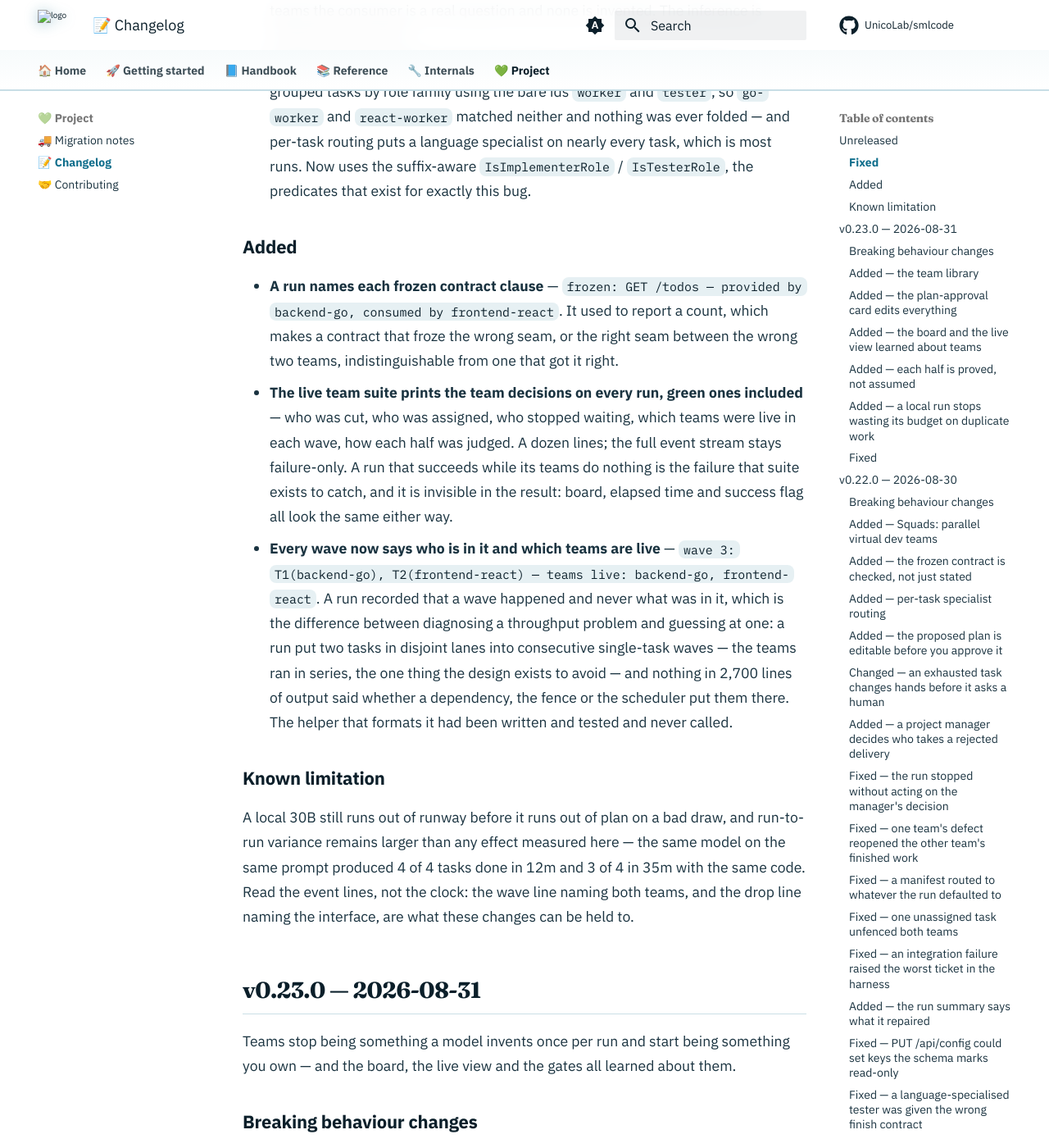
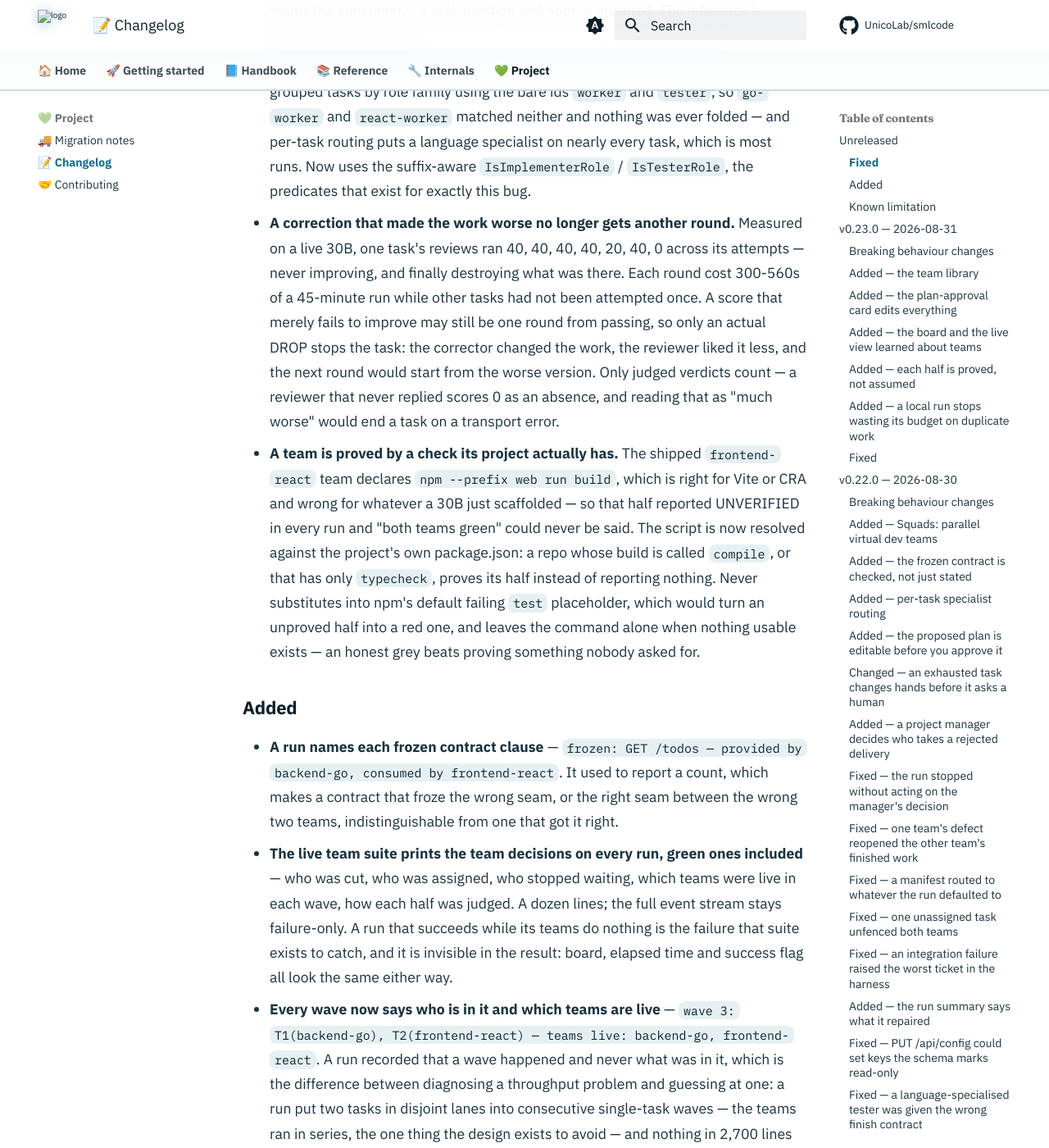
Before and after one commit to UnicoLab/smlcode, an MkDocs documentation site: the page built from docs/changelog.md, in a window 1280 px wide and 1400 px high, scrolled down 2388 px. Shown: the whole window at 82% size. Built offline with MkDocs 1.6.1 and Material for MkDocs 9.7.7, drawn with Linux system fonts in a browser that asks for light colours; comment, search, counter and statistics services are not loaded; some of the changed text lies outside the part shown.

Commit message:
docs: the measured cost of a task round on a local 30B
Planning 74-95s, a first attempt 54-150s, a correction round 306-561s.
Records the plan-size finding the cap does not yet act on: across nine
runs of the identical prompt against the same model and budget, every run
of 1-2 tasks succeeded and every run of 5 or more failed.

```diff
--- a/docs/changelog.md
+++ b/docs/changelog.md
@@ -80,6 +80,27 @@
   is most runs. Now uses the suffix-aware `IsImplementerRole` / `IsTesterRole`,
   the predicates that exist for exactly this bug.
 
+- **A correction that made the work worse no longer gets another round.**
+  Measured on a live 30B, one task's reviews ran 40, 40, 40, 40, 20, 40, 0
+  across its attempts — never improving, and finally destroying what was there.
+  Each round cost 300-560s of a 45-minute run while other tasks had not been
+  attempted once. A score that merely fails to improve may still be one round
+  from passing, so only an actual DROP stops the task: the corrector changed
+  the work, the reviewer liked it less, and the next round would start from the
+  worse version. Only judged verdicts count — a reviewer that never replied
+  scores 0 as an absence, and reading that as "much worse" would end a task on
+  a transport error.
+- **A team is proved by a check its project actually has.** The shipped
+  `frontend-react` team declares `npm --prefix web run build`, which is right
+  for Vite or CRA and wrong for whatever a 30B just scaffolded — so that half
+  reported UNVERIFIED in every run and "both teams green" could never be said.
+  The script is now resolved against the project's own package.json: a repo
+  whose build is called `compile`, or that has only `typecheck`, proves its
+  half instead of reporting nothing. Never substitutes into npm's default
+  failing `test` placeholder, which would turn an unproved half into a red one,
+  and leaves the command alone when nothing usable exists — an honest grey
+  beats proving something nobody asked for.
+
 ### Added
 
 - **A run names each frozen contract clause** — `frozen: GET /todos — provided
@@ -103,6 +124,15 @@
   been written and tested and never called.
 
 ### Known limitation
+
+Plan size is the strongest predictor of a run finishing, and nothing yet acts
+on it. Across nine runs of the identical prompt against the same model and
+budget — a controlled comparison, since only the decomposition varied — every
+run of 1-2 tasks succeeded (3 of 3), 4 tasks succeeded twice in three, and
+every run of 5 or more failed (0 of 3). The cap is 8. The measured costs behind
+that: planning takes 74-95s, a first attempt 54-150s, and a correction round
+306-561s — so more tasks mean more review gates, more corrections, and rounds
+that are 4-6x the price of the work itself.
 
 A local 30B still runs out of runway before it runs out of plan on a bad draw,
 and run-to-run variance remains larger than any effect measured here — the same
```
Also changed, not shown: docs/squads.md (+1 -0 lines).
